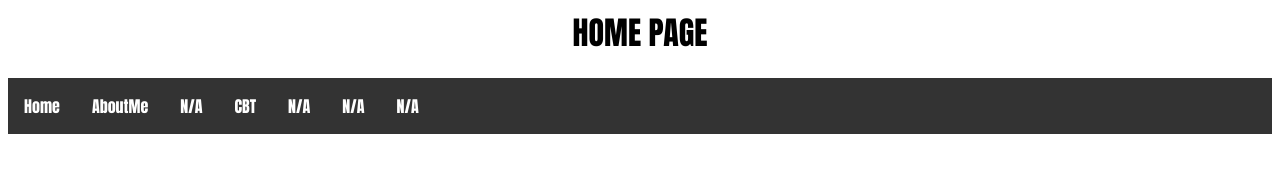
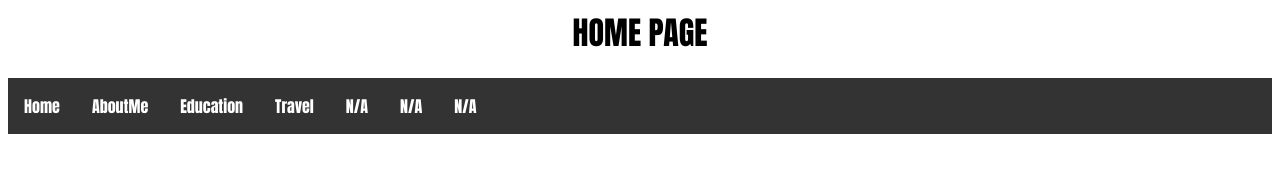
Before and after one commit to ryanbellows/ryanbellows.github.io, a plain HTML site: page AboutMe.html in a window 1280 px wide. Shown: the top 184 px of the page. Drawn offline with Linux system fonts and the light colour scheme.

Commit message:
Update AboutMe.html

```diff
--- a/AboutMe.html
+++ b/AboutMe.html
@@ -65,8 +65,8 @@ background: url("G.jpg") no-repeat fixed center;
 <ul>
  <li style="font-family:impact;"> <a href = "index.html"> Home </a> </li>
  <li style="font-family:impact;"><a href = "AboutMe.html"> AboutMe </a></li>
- <li style="font-family:impact;"><a href = "family.html"> N/A </a> </li>
- <li style="font-family:impact;"><a href = "friends.html"> CBT </a> </li>
+ <li style="font-family:impact;"><a href = "Education.html"> Education </a> </li>
+ <li style="font-family:impact;"><a href = "Travel.html"> Travel </a> </li>
  <li style="font-family:impact;"><a href = "portfolio/index.html"> N/A </a> </li>
  <li style="font-family:impact;"><a href = "hobbies/index.html"> N/A </a> </li>
  <li style="font-family:impact;"><a href = "MSMC/index.html"> N/A </a> </li>
```
